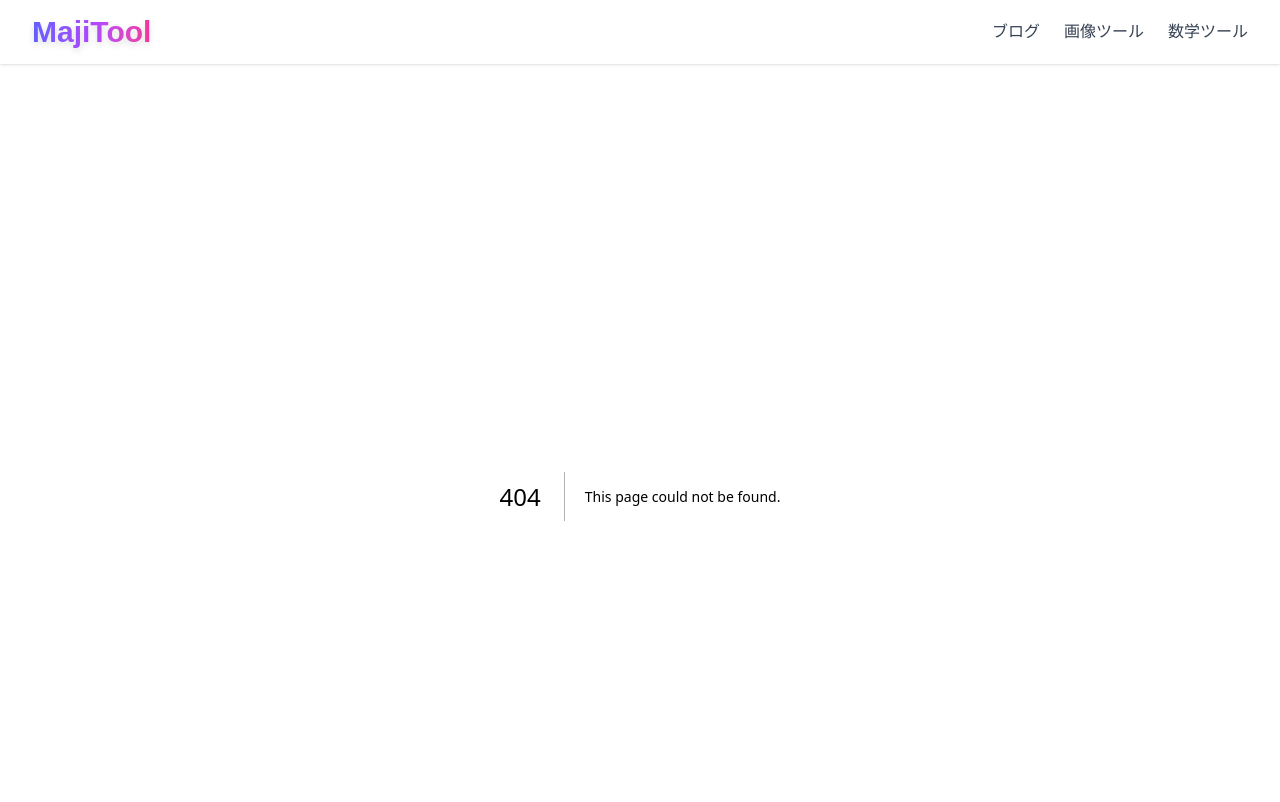
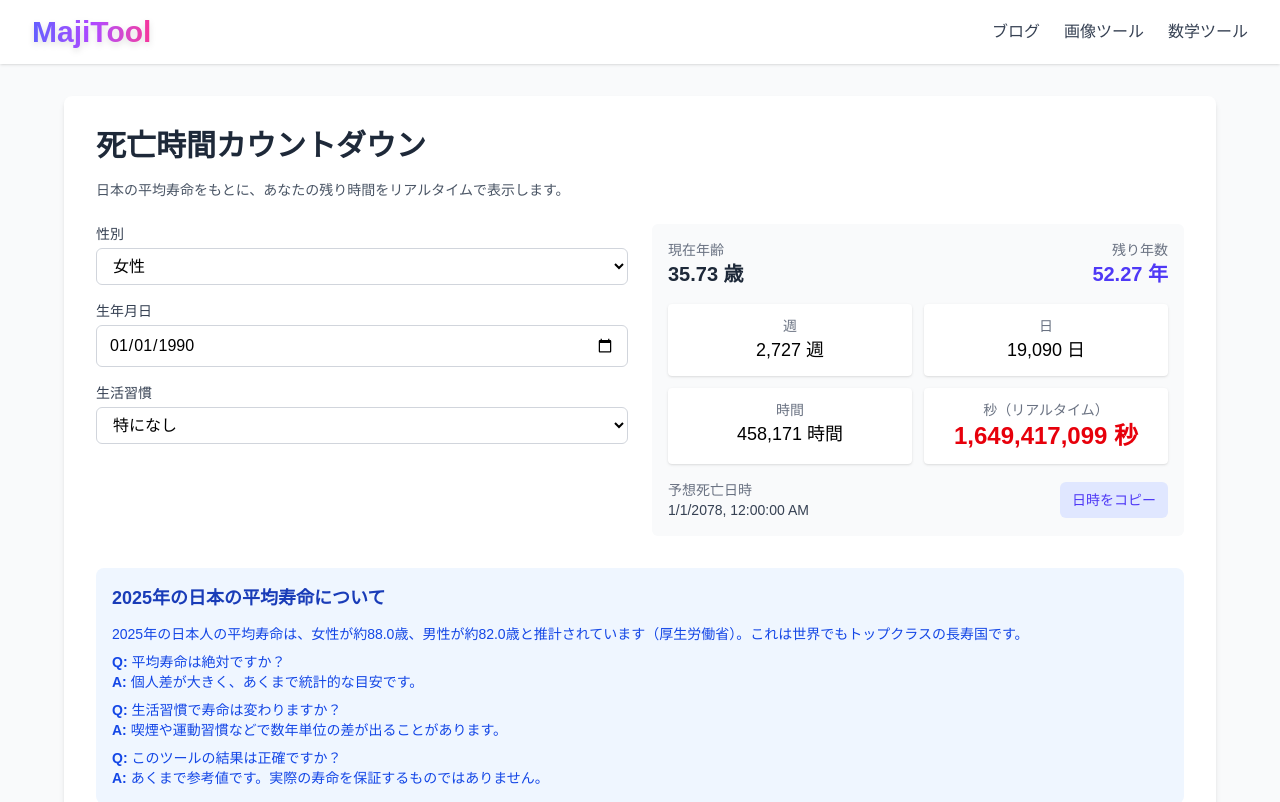
Before and after one commit to wangshaochun/MajiTool, a Next.js app: page /math/death-countdown in a window 1280 px wide. Before the commit this address had no page. Shown: the top 802 px of the page. Built offline with nearby package versions, Linux system fonts and the light colour scheme.

Commit message:
死亡時間カウントダウン

```diff
--- /dev/null
+++ b/src/app/math/death-countdown/page.tsx
@@ -0,0 +1,172 @@
+"use client";
+// 死亡時間カウントダウンツール
+// 日本語注釈付き
+import React, { useState, useEffect } from "react";
+
+// 2025年日本の平均寿命（厚生労働省推計）
+const AVERAGE_LIFE_EXPECTANCY = {
+  male: 82.0, // 男性
+  female: 88.0, // 女性
+};
+
+// 性別オプション
+const genderOptions = [
+  { value: "female", label: "女性" },
+  { value: "male", label: "男性" },
+];
+
+// 追加の影響要素（例: 喫煙、運動習慣）
+const lifestyleOptions = [
+  { value: 0, label: "特になし" },
+  { value: -3, label: "喫煙者（-3年）" },
+  { value: 2, label: "運動習慣あり（+2年）" },
+  { value: -1, label: "過度な飲酒（-1年）" },
+];
+
+function calcCountdown(birth: Date, gender: "male" | "female", lifestyle: number) {
+  const now = new Date();
+  const age = (now.getTime() - birth.getTime()) / (1000 * 60 * 60 * 24 * 365.25);
+  const life = AVERAGE_LIFE_EXPECTANCY[gender] + lifestyle;
+  // 予想死亡時刻（ミリ秒）
+  const deathTimestamp = birth.getTime() + life * 365.25 * 24 * 60 * 60 * 1000;
+  const remainMillis = Math.max(deathTimestamp - now.getTime(), 0);
+  const remainSeconds = Math.floor(remainMillis / 1000);
+  const remainHours = Math.floor(remainSeconds / 3600);
+  const remainDays = Math.floor(remainSeconds / (3600 * 24));
+  const remainWeeks = Math.floor(remainDays / 7);
+  const remainYears = remainDays / 365.25;
+  return { age, remainYears, remainWeeks, remainDays, remainHours, remainSeconds, deathTimestamp };
+}
+
+export default function DeathCountdown() {
+  // デフォルト値
+  const [gender, setGender] = useState<"male" | "female">("female");
+  const [birth, setBirth] = useState<string>("1990-01-01");
+  const [lifestyle, setLifestyle] = useState<number>(0);
+  const [countdown, setCountdown] = useState<ReturnType<typeof calcCountdown> | null>(null);
+
+  // 初回マウント時と依存値変更時にカウントダウンを計算
+  useEffect(() => {
+    setCountdown(calcCountdown(new Date(birth), gender, lifestyle));
+    const timer = setInterval(() => {
+      setCountdown(calcCountdown(new Date(birth), gender, lifestyle));
+    }, 1000);
+    return () => clearInterval(timer);
+  }, [birth, gender, lifestyle]);
+
+  return (
+    <div className="max-w-6xl mx-auto bg-white p-8 rounded-lg shadow-md">
+      <h1 className="text-3xl font-bold text-gray-800 mb-4">死亡時間カウントダウン</h1>
+      <p className="text-sm text-gray-600 mb-6">日本の平均寿命をもとに、あなたの残り時間をリアルタイムで表示します。</p>
+
+      <div className="grid grid-cols-1 md:grid-cols-2 gap-6">
+        {/* 左：入力フォーム */}
+        <div>
+          <div className="space-y-4">
+            <div>
+              <label className="block text-sm font-medium text-gray-700">性別</label>
+              <select
+                value={gender}
+                onChange={e => setGender(e.target.value as "male" | "female")}
+                className="mt-1 w-full px-3 py-2 border border-gray-300 rounded-md"
+              >
+                {genderOptions.map(opt => (
+                  <option key={opt.value} value={opt.value}>{opt.label}</option>
+                ))}
+              </select>
+            </div>
+
+            <div>
+              <label className="block text-sm font-medium text-gray-700">生年月日</label>
+              <input
+                type="date"
+                value={birth}
+                onChange={e => setBirth(e.target.value)}
+                className="mt-1 w-full px-3 py-2 border border-gray-300 rounded-md"
+              />
+            </div>
+
+            <div>
+              <label className="block text-sm font-medium text-gray-700">生活習慣</label>
+              <select
+                value={lifestyle}
+                onChange={e => setLifestyle(Number(e.target.value))}
+                className="mt-1 w-full px-3 py-2 border border-gray-300 rounded-md"
+              >
+                {lifestyleOptions.map(opt => (
+                  <option key={opt.value} value={opt.value}>{opt.label}</option>
+                ))}
+              </select>
+            </div>
+          </div>
+        </div>
+
+        {/* 右：结果展示 */}
+        <div>
+          <div className="bg-gray-50 p-4 rounded-md">
+            {countdown ? (
+              <>
+                <div className="flex items-baseline justify-between">
+                  <div>
+                    <div className="text-sm text-gray-500">現在年齢</div>
+                    <div className="text-xl font-semibold text-gray-800">{countdown.age.toFixed(2)} 歳</div>
+                  </div>
+                  <div className="text-right">
+                    <div className="text-sm text-gray-500">残り年数</div>
+                    <div className="text-xl font-semibold text-indigo-600">{countdown.remainYears.toFixed(2)} 年</div>
+                  </div>
+                </div>
+
+                <div className="mt-4 grid grid-cols-2 gap-3">
+                  <div className="p-3 bg-white rounded shadow-sm text-center">
+                    <div className="text-sm text-gray-500">週</div>
+                    <div className="text-lg font-medium">{countdown.remainWeeks.toLocaleString()} 週</div>
+                  </div>
+                  <div className="p-3 bg-white rounded shadow-sm text-center">
+                    <div className="text-sm text-gray-500">日</div>
+                    <div className="text-lg font-medium">{countdown.remainDays.toLocaleString()} 日</div>
+                  </div>
+                  <div className="p-3 bg-white rounded shadow-sm text-center">
+                    <div className="text-sm text-gray-500">時間</div>
+                    <div className="text-lg font-medium">{countdown.remainHours.toLocaleString()} 時間</div>
+                  </div>
+                  <div className="p-3 bg-white rounded shadow-sm text-center">
+                    <div className="text-sm text-gray-500">秒（リアルタイム）</div>
+                    <div className="text-2xl font-extrabold text-red-600">{countdown.remainSeconds.toLocaleString()} 秒</div>
+                  </div>
+                </div>
+
+                <div className="mt-4 flex items-center justify-between">
+                  <div>
+                    <div className="text-sm text-gray-500">予想死亡日時</div>
+                    <div className="text-sm text-gray-700">{new Date(countdown.deathTimestamp).toLocaleString()}</div>
+                  </div>
+                  <div>
+                    <button
+                      onClick={() => navigator.clipboard.writeText(new Date(countdown.deathTimestamp).toString())}
+                      className="px-3 py-2 text-sm text-indigo-600 bg-indigo-100 rounded-md"
+                    >
+                      日時をコピー
+                    </button>
+                  </div>
+                </div>
+              </>
+            ) : (
+              <div className="text-center py-8">計算中...</div>
+            )}
+          </div>
+        </div>
+      </div>
+
+      <div className="mt-8 p-4 bg-blue-50 rounded-lg">
+        <h2 className="text-lg font-semibold text-blue-800 mb-3">2025年の日本の平均寿命について</h2>
+        <div className="space-y-2 text-sm text-blue-700">
+          <p>2025年の日本人の平均寿命は、女性が約88.0歳、男性が約82.0歳と推計されています（厚生労働省）。これは世界でもトップクラスの長寿国です。</p>
+          <p><strong>Q:</strong> 平均寿命は絶対ですか？ <br/><strong>A:</strong> 個人差が大きく、あくまで統計的な目安です。</p>
+          <p><strong>Q:</strong> 生活習慣で寿命は変わりますか？ <br/><strong>A:</strong> 喫煙や運動習慣などで数年単位の差が出ることがあります。</p>
+          <p><strong>Q:</strong> このツールの結果は正確ですか？ <br/><strong>A:</strong> あくまで参考値です。実際の寿命を保証するものではありません。</p>
+        </div>
+      </div>
+    </div>
+  );
+}
--- a/src/app/math/page.tsx
+++ b/src/app/math/page.tsx
@@ -26,6 +26,11 @@ const mathTools = [
     description: "任意の長さ・文字種で安全なランダムパスワードを作成。",
     link: "/math/random-password",
   },
+  {
+    name: "死亡時間カウントダウン",
+    description: "日本の平均寿命をもとに、あなたの残り寿命をリアルタイムで表示。",
+    link: "/math/death-countdown",
+  },
 ];
 
 export default function MathIndexPage() {
--- a/src/app/page.tsx
+++ b/src/app/page.tsx
@@ -9,6 +9,11 @@ export default async function Home() {
     { name: "画像圧縮", description: "品質と形式（WEBP/JPEG）で容量削減", link: "/image/compress" },
   ] as const;
   const mathTools = [
+    {
+      name: "死亡時間カウントダウン",
+      description: "日本の平均寿命をもとに、あなたの残り寿命をリアルタイムで表示。",
+      link: "/math/death-countdown",
+    },
     { name: "パーセント計算", description: "割合・増減・割引などに対応", link: "/math/percent" },
     { name: "パスワード生成", description: "安全なランダムパスワードを作成", link: "/math/random-password" },
   ] as const;
```
